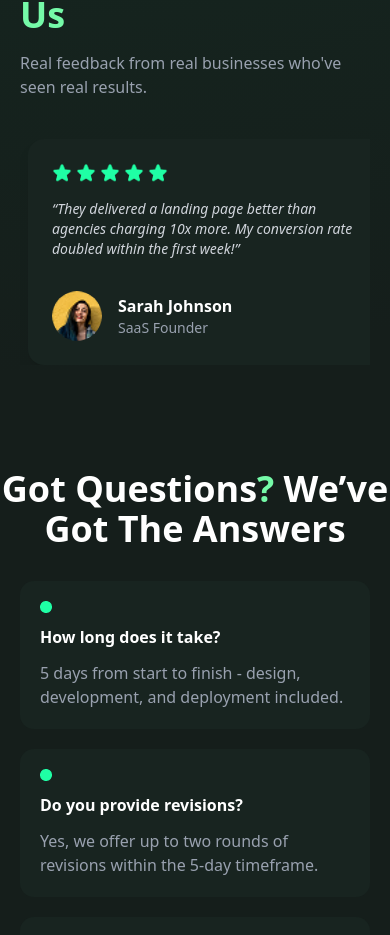
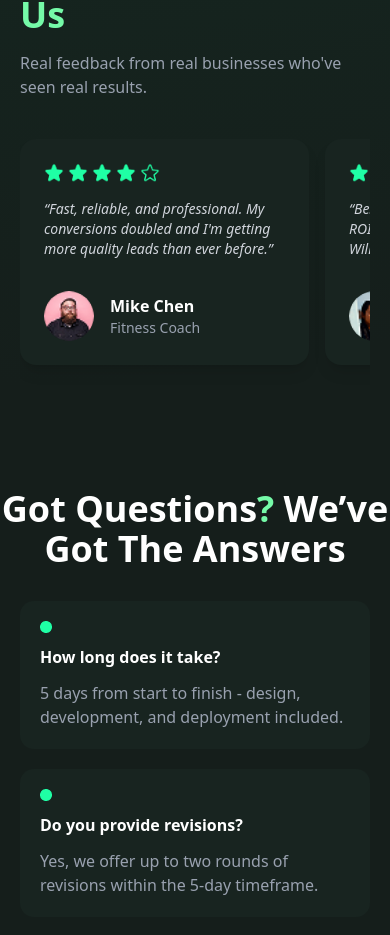
Before and after one commit to Abdullah-Az-Zahur/ena-ema-landing-page, a Next.js app: page / in a window 390 px wide. Shown: the part 7971-8906 px from the top of the page. Built offline with nearby package versions, Linux system fonts and the light colour scheme.

Commit message:
add : slider to about us

```diff
--- a/src/components/AboutUs/AboutUs.tsx
+++ b/src/components/AboutUs/AboutUs.tsx
@@ -6,6 +6,10 @@ import user2 from "../../../public/image/user2.png";
 import user3 from "../../../public/image/user3.png";
 import user4 from "../../../public/image/user4.png";
 import ReviewCard from "./ReviewCard/ReviewCard";
+
+import { Swiper, SwiperSlide } from "swiper/react";
+import { Autoplay } from "swiper/modules";
+import "swiper/css";
 
 interface Review {
   image: StaticImageData;
@@ -50,9 +54,12 @@ const reviews: Review[] = [
   },
 ];
 
+// Duplicate reviews for smooth auto-scrolling
+const duplicatedReviews = [...reviews, ...reviews];
+
 const AboutUs = () => {
   return (
-    <section className=" mx-auto px-5 md:px-0 py-16">
+    <section className="mx-auto px-5 md:px-0 py-16">
       <div className="md:text-center mb-10">
         <h2 className="text-white text-4xl font-semibold">
           What Our Clients Are Saying{" "}
@@ -63,28 +70,18 @@ const AboutUs = () => {
         </p>
       </div>
 
-      {/* Desktop Grid */}
-      <div className="hidden md:grid md:grid-cols-2 lg:grid-cols-4 gap-6">
-        {reviews.map((item, index) => (
-          <ReviewCard
-            key={index}
-            image={item.image}
-            rating={item.rating}
-            name={item.name}
-            designation={item.designation}
-            review={item.review}
-          />
-        ))}
-      </div>
-
-      {/* Mobile Scrollable Row */}
-      <div className="md:hidden overflow-x-auto">
-        <div className="flex gap-4 px-2 whitespace-nowrap">
-          {reviews.map((item, index) => (
-            <div
-              key={index}
-              className="inline-block min-w-[75%] flex-shrink-0"
-            >
+      {/* Swiper for medium and above */}
+      <div className="hidden md:block">
+        <Swiper
+          spaceBetween={20}
+          slidesPerView={4} // show 4 slides side by side
+          loop={true}
+          autoplay={{ delay: 0, disableOnInteraction: false }}
+          speed={3000} // control scroll speed
+          modules={[Autoplay]}
+        >
+          {duplicatedReviews.map((item, index) => (
+            <SwiperSlide key={index}>
               <ReviewCard
                 image={item.image}
                 rating={item.rating}
@@ -92,9 +89,32 @@ const AboutUs = () => {
                 designation={item.designation}
                 review={item.review}
               />
-            </div>
+            </SwiperSlide>
           ))}
-        </div>
+        </Swiper>
+      </div>
+
+      {/* Mobile / Small Devices Swiper */}
+      <div className="md:hidden">
+        <Swiper
+          spaceBetween={16}
+          slidesPerView={1.2} // peek effect
+          loop={true}
+          autoplay={{ delay: 3000, disableOnInteraction: false }}
+          modules={[Autoplay]}
+        >
+          {reviews.map((item, index) => (
+            <SwiperSlide key={index}>
+              <ReviewCard
+                image={item.image}
+                rating={item.rating}
+                name={item.name}
+                designation={item.designation}
+                review={item.review}
+              />
+            </SwiperSlide>
+          ))}
+        </Swiper>
       </div>
     </section>
   );
```
